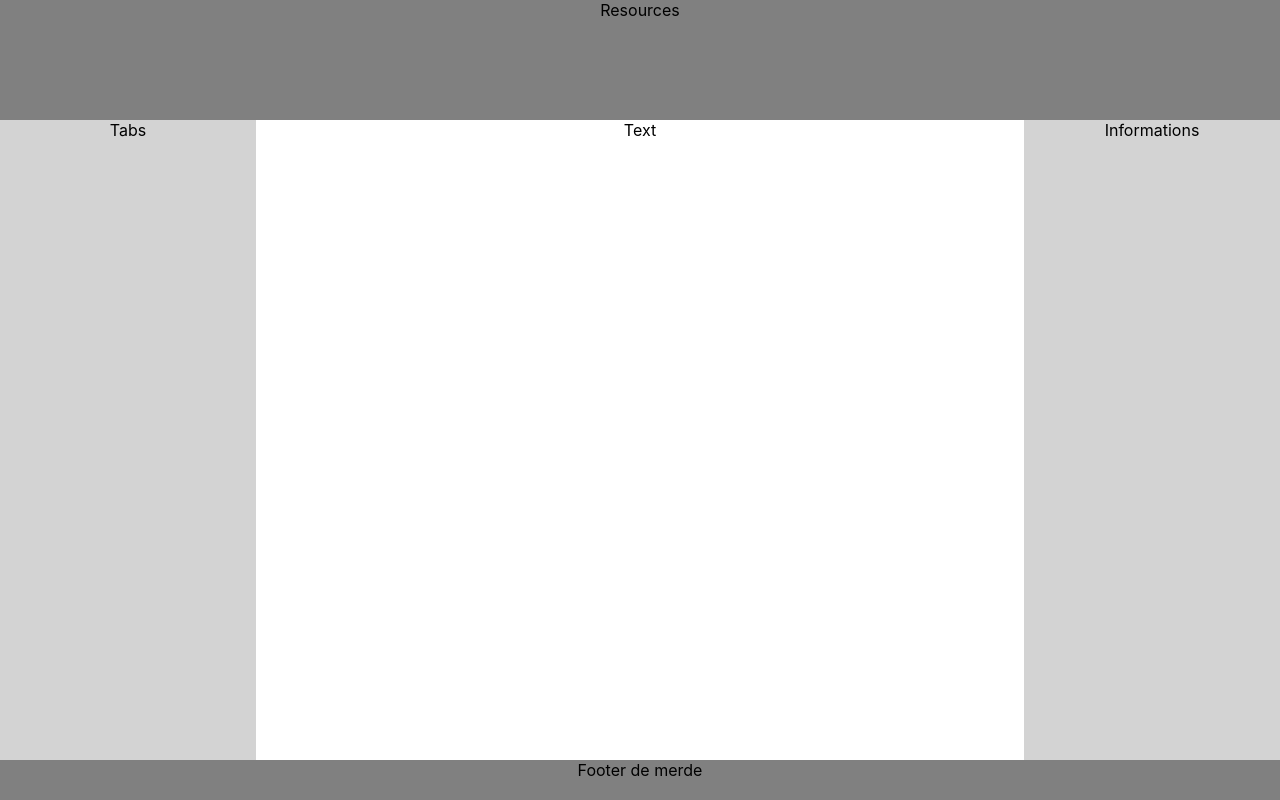
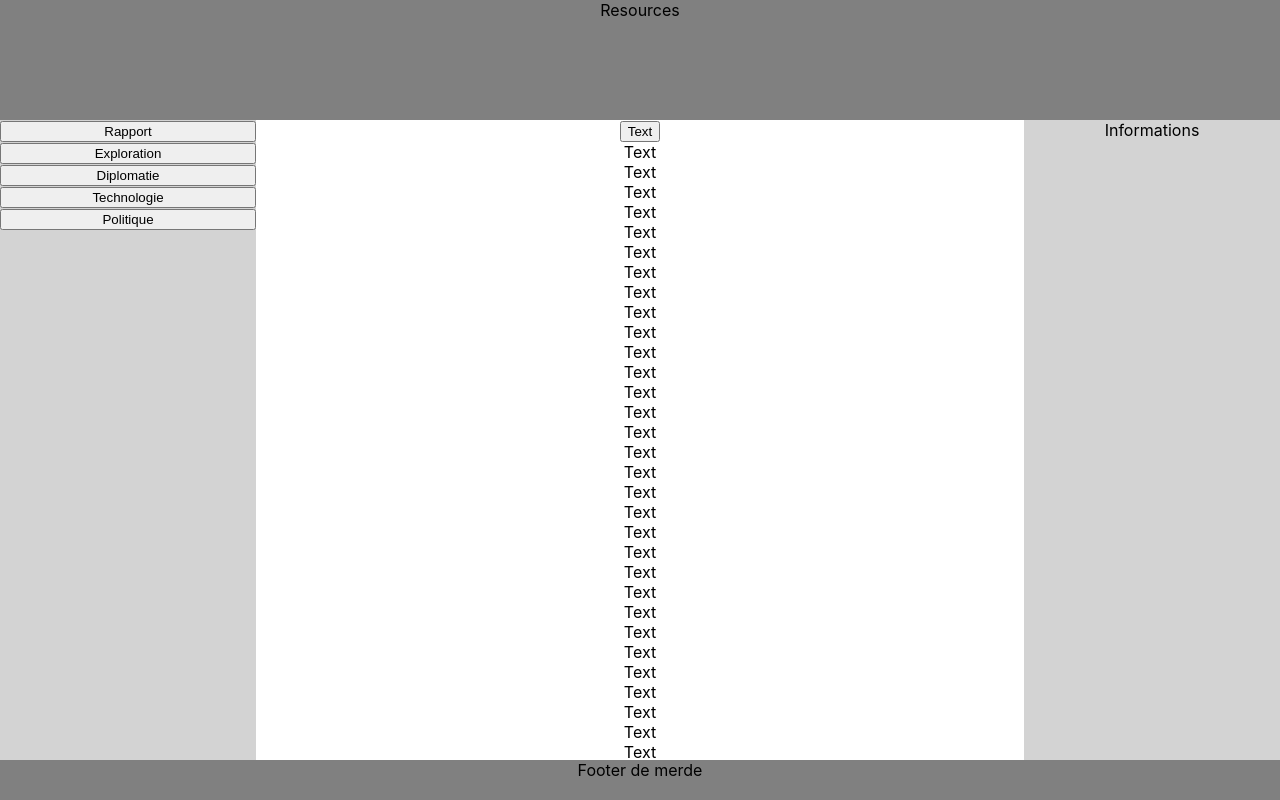
Before and after one commit to FRosay/projet-kiwi, a React (Create React App) app: page / in a window 1280 px wide. Built offline with nearby package versions, Linux system fonts and the light colour scheme.

Commit message:
tabs buttons first step

```diff
--- a/src/App.css
+++ b/src/App.css
@@ -3,14 +3,17 @@
   --height-top: 15%;
   --height-middle: 80%;
   --height-bottom: 5%;
+  --color-hightlight: orange;
 }
 
 .App {
   text-align: center;
 }
+
 html, body, #root, .App{
   height: 100%;
 }
+
 footer{
   /*border: 2px solid teal;*/
   background-color: gray;
@@ -28,12 +31,14 @@ footer{
   background-color: lightgray;
   float: right;
   height: var(--height-middle);
+  overflow: auto;
   width: 20%;
 }
 
 #game-text-div{
   /*border: 2px solid black;*/
   height: var(--height-middle);
+  overflow: auto;
 }
 
 #tabs-div{
@@ -43,3 +48,7 @@ footer{
   height: var(--height-middle);
   width: 20%;
 }
+
+#tabs-div button{
+  width: 100%;
+}
--- a/src/App.js
+++ b/src/App.js
@@ -2,6 +2,7 @@ import React from 'react';
 import './App.css';
 
 import Resources from './components/resources/Resources.js'
+import Tabs from './components/tabs/Tabs.js'
 
 function App() {
   return (
@@ -9,9 +10,9 @@ function App() {
       {/*}<header className="App-header">
       </header>*/}
       <div id="resources-div">Resources</div>
-      <div id="tabs-div">Tabs</div>
+      <div id="tabs-div"><Tabs /></div>
       <div id="game-informations-div">Informations</div>
-      <div id="game-text-div">Text</div>
+      <div id="game-text-div"><button>Text</button><br/>Text<br/>Text<br/>Text<br/>Text<br/>Text<br/>Text<br/>Text<br/>Text<br/>Text<br/>Text<br/>Text<br/>Text<br/>Text<br/>Text<br/>Text<br/>Text<br/>Text<br/>Text<br/>Text<br/>Text<br/>Text<br/>Text<br/>Text<br/>Text<br/>Text<br/>Text<br/>Text<br/>Text<br/>Text<br/>Text<br/>Text<br/>Text<br/>Text<br/>Text<br/>Text<br/>Text<br/>Text<br/>Text<br/>Text<br/>Text<br/>Text<br/>Text<br/>Text<br/>Text<br/>Text<br/>Text<br/>Text<br/>Text<br/>Text<br/>Text<br/>Text<br/>Text<br/>Text<br/>Text<br/>Text<br/>Text<br/>Text<br/>Text<br/>Text<br/></div>
       <footer>Footer de merde</footer>
     </div>
   );
--- /dev/null
+++ b/src/components/tabs/Tabs.css
@@ -0,0 +1,3 @@
+.is-displayed{
+  color: var(--color-hightlight);
+}
--- a/src/components/tabs/Tabs.js
+++ b/src/components/tabs/Tabs.js
@@ -0,0 +1,40 @@
+import React from 'react';
+import './Tabs.css';
+
+
+class Tabs extends React.Component {
+
+  constructor(props) {
+
+    super(props)
+    this.state = {
+      name: ["Rapport", "Exploration", "Diplomatie", "Technologie", "Politique"],
+      isDisplayed: [false, false, false, false, false],
+      isClickable: [true, true, false, true, true]
+    }
+
+  }
+
+  render() {
+    const rName = this.state.name
+    const rIsDisplayed = [false, false, false, false, false]
+    //const rIsClickable = this.state.isClickable
+    const buttons = []
+
+
+    for (let i = 0; i < rName.length; i++) {
+      let buttonLine = <button onClick={() => rIsDisplayed[i]=true & this.setState({isDisplayed: rIsDisplayed})} key={i}>{rName[i]}</button>
+      buttons.push(buttonLine);
+      console.log(this.state.isDisplayed)
+    }
+    console.log("zack")
+
+    return (
+      <div>
+        {buttons}
+      </div>
+    )
+  }
+}
+
+export default Tabs;
```
Also changed, not shown: src/components/resources/Resources.js (line endings or trailing spaces).
